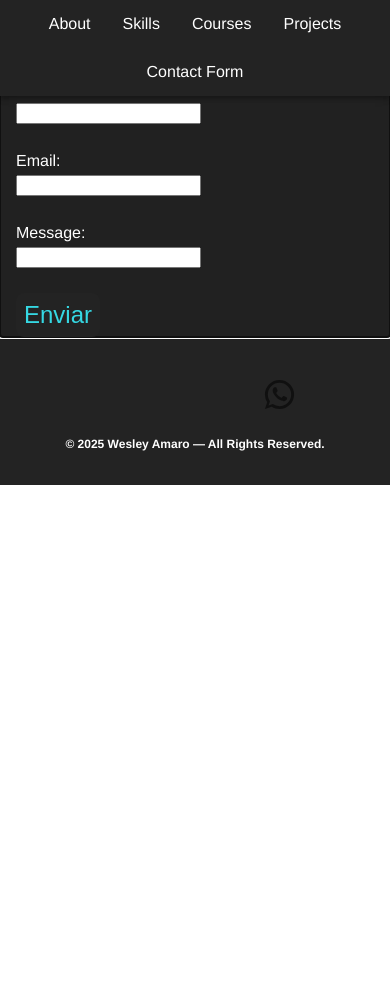
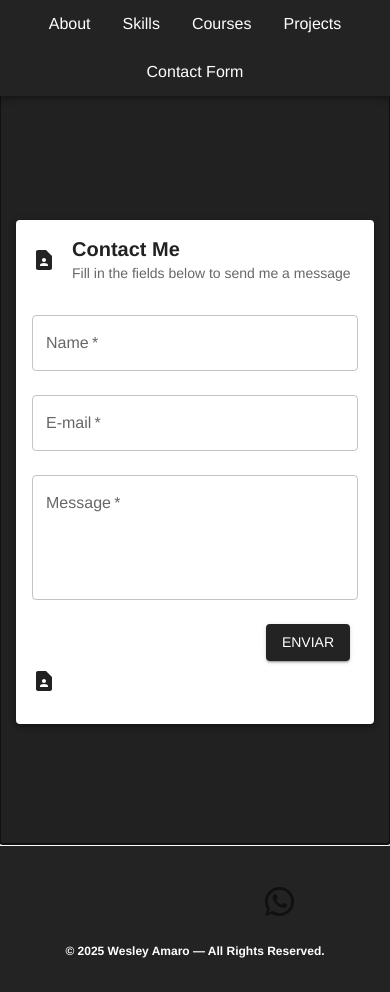
Before and after one commit to pohawesleyp/myportfolio, a React (Vite) app in the folder myportfolio-project/: page /contact in a window 390 px wide. Before the commit the page ends 844 px from the top, so only its background shows below. Built offline with nearby package versions, Linux system fonts and the light colour scheme; some icons are missing.

Commit message:
perf/style: Changed page styling and created a responsive layout / Mudança na estilização da pagina e criado layout responsivo

```diff
--- a/myportfolio-project/src/components/Form/ContactForm.tsx
+++ b/myportfolio-project/src/components/Form/ContactForm.tsx
@@ -2,15 +2,44 @@ import React from "react";
 import { useState } from "react";
 import axios from "axios";
 import { ContactPage } from "@mui/icons-material";
-import { IconButton, Typography, Grid, Container } from "@mui/material";
+import {
+  Typography,
+  Container,
+  Card,
+  CardHeader,
+  CardContent,
+  Grid,
+  CardActions,
+  TextField,
+  Snackbar,
+  Alert,
+} from "@mui/material";
 import { styled } from "@mui/material";
-import theme from "../../theme";
+// import theme from "../../theme";
+import { LoadingButton } from "@mui/lab";
 
 const StyledForm = styled("div")(({ theme }) => ({
   backgroundColor: theme.palette.secondary.contrastText,
   color: theme.palette.primary.contrastText,
-  // paddingBottom: "4rem",
-  // display: "flex",
+  height: "100vh",
+  width: "100%",
+  display: "flex",
+  alignItems: "center",
+  justifyContent: "center",
+  boxSizing: "border-box",
+  overflowX: "hidden",
+
+  [theme.breakpoints.up("xs")]: {
+    paddingTop: "100px",
+    boxSizing: "border-box",
+    overflowX: "hidden",
+  },
+  [theme.breakpoints.up("md")]: {
+    paddingTop: "0",
+    paddingLeft: "2rem",
+    paddingRight: "2rem",
+    paddingBottom: "2rem",
+  },
 }));
 
 interface ContactFormData {
@@ -28,6 +57,9 @@ const ContactForm: React.FC = () => {
 
   const [status, setStatus] = useState<null | "success" | "error">(null);
   const [loading, setLoading] = useState(false);
+  const [openSnackbar, setOpenSnackbar] = useState(false);
+
+  const handleCloseSnackbar = () => setOpenSnackbar(false);
 
   // Atualizando os campos do Form
 
@@ -45,12 +77,14 @@ const ContactForm: React.FC = () => {
     e.preventDefault();
 
     if (!form.name || !form.email || !form.message) {
-      alert("Por favor, preencha todos os campos!");
+      setStatus("error");
+      setOpenSnackbar(true);
       return;
     }
 
     if (!isValidEmail(form.email)) {
-      alert("Por favor, insira um email valido!");
+      setStatus("error");
+      setOpenSnackbar(true);
       return;
     }
 
@@ -62,13 +96,16 @@ const ContactForm: React.FC = () => {
 
       if (response.status === 200) {
         setStatus("success");
+        setOpenSnackbar(true);
         setform({ name: "", email: "", message: "" });
       } else {
         setStatus("error");
+        setOpenSnackbar(true);
       }
     } catch (error) {
       console.error("Erro ao enviar o formulário:", error);
       setStatus("error");
+      setOpenSnackbar(true);
     } finally {
       setLoading(false);
     }
@@ -77,83 +114,91 @@ const ContactForm: React.FC = () => {
   return (
     <>
       <StyledForm id="contactForm" tabIndex={-1} aria-labelledby="form-contact">
-        <Container maxWidth="lg">
-          <Grid size={{ xs: 12, md: 5 }}>
-            <form
-              onSubmit={handleSubmit}
-              style={{ maxWidth: 400, margin: "auto" }}
-            >
-              <ContactPage />
-              <Typography variant="h2">Contact</Typography>
-              <label>
-                Name: <br />
-                <input
-                  type="text"
+        <Container maxWidth="sm">
+          <Card elevation={4}>
+            <CardHeader
+              avatar={<ContactPage color="primary" />}
+              title={
+                <Typography variant="h5" fontWeight={"bold"}>
+                  Contact Me
+                </Typography>
+              }
+              subheader="Fill in the fields below to send me a message"
+            />
+            <CardContent>
+              <form onSubmit={handleSubmit}>
+                <Grid container spacing={3}>
+                  <Grid size={{ xs: 12 }}>
+                    <TextField
+                      fullWidth
+                      label="Name"
                       name="name"
                       value={form.name}
                       onChange={handleChange}
                       disabled={loading}
                       required
                     />
-              </label>
-              <br /> <br />
-              <label>
-                Email: <br />
-                <input
+                  </Grid>
+                  <Grid size={{ xs: 12 }}>
+                    <TextField
+                      fullWidth
                       type="email"
+                      label="E-mail"
                       name="email"
                       value={form.email}
                       onChange={handleChange}
                       disabled={loading}
                       required
                     />
-              </label>
-              <br /> <br />
-              <label>
-                Message: <br />
-                <input
-                  type="text"
+                  </Grid>
+                  <Grid size={{ xs: 12 }}>
+                    <TextField
+                      fullWidth
+                      label="Message"
                       name="message"
                       value={form.message}
                       onChange={handleChange}
                       disabled={loading}
                       required
+                      multiline
+                      minRows={4}
                     />
-              </label>
-              <br /> <br />
-              <IconButton
+                  </Grid>
+                </Grid>
+                <CardActions sx={{ justifyContent: "flex-end", mt: 2 }}>
+                  <LoadingButton
                     type="submit"
-                disabled={loading}
-                sx={{
-                  backgroundColor: theme.palette.primary.main,
-                  color: theme.palette.secondary.main,
-                  borderRadius: "0.5rem",
-                  "&:hover": {
-                    transform: "scale(1.3)",
-                    transition: "transform 0.3s ease, color 0.3s ease",
-                    backgroundColor: theme.palette.secondary.main,
-                    color: "white",
-                    borderRadius: "1rem",
-                    fontWeight: "bold",
-                  },
-                }}
+                    variant="contained"
+                    loading={loading}
                   >
-                {loading ? "Enviado..." : "Enviar"}
-              </IconButton>
-              {status === "success" && (
-                <p style={{ color: "green" }}>
-                  Mensagem enviada com sucesso!🎉
-                </p>
+                    Enviar
+                  </LoadingButton>
+                </CardActions>
+                <ContactPage />
+              </form>
+            </CardContent>
+          </Card>
+        </Container>
+
+        {status && (
+          <Snackbar
+            open={openSnackbar}
+            autoHideDuration={4000}
+            onClose={handleCloseSnackbar}
+            anchorOrigin={{ vertical: "bottom", horizontal: "center" }}
+          >
+            <Alert
+              onClose={handleCloseSnackbar}
+              severity={status}
+              variant="filled"
+              sx={{ width: "100%" }}
+            >
+              {status === "success"
+                ? "Message sent successfully!🎉"
+                : "An error occurred while sending. Please try again."}
+            </Alert>
+          </Snackbar>
         )}
-              {status === "error" && (
-                <p style={{ color: "red" }}>
-                  Ocorreu um erro ao enviar. Tente novamente em alguns
-                  minutos.🎉
-                </p>
-              )}
-            </form>
-          </Grid>
-        </Container>
       </StyledForm>
     </>
   );
```
Lines whose indentation alone changed are shown as unchanged.
